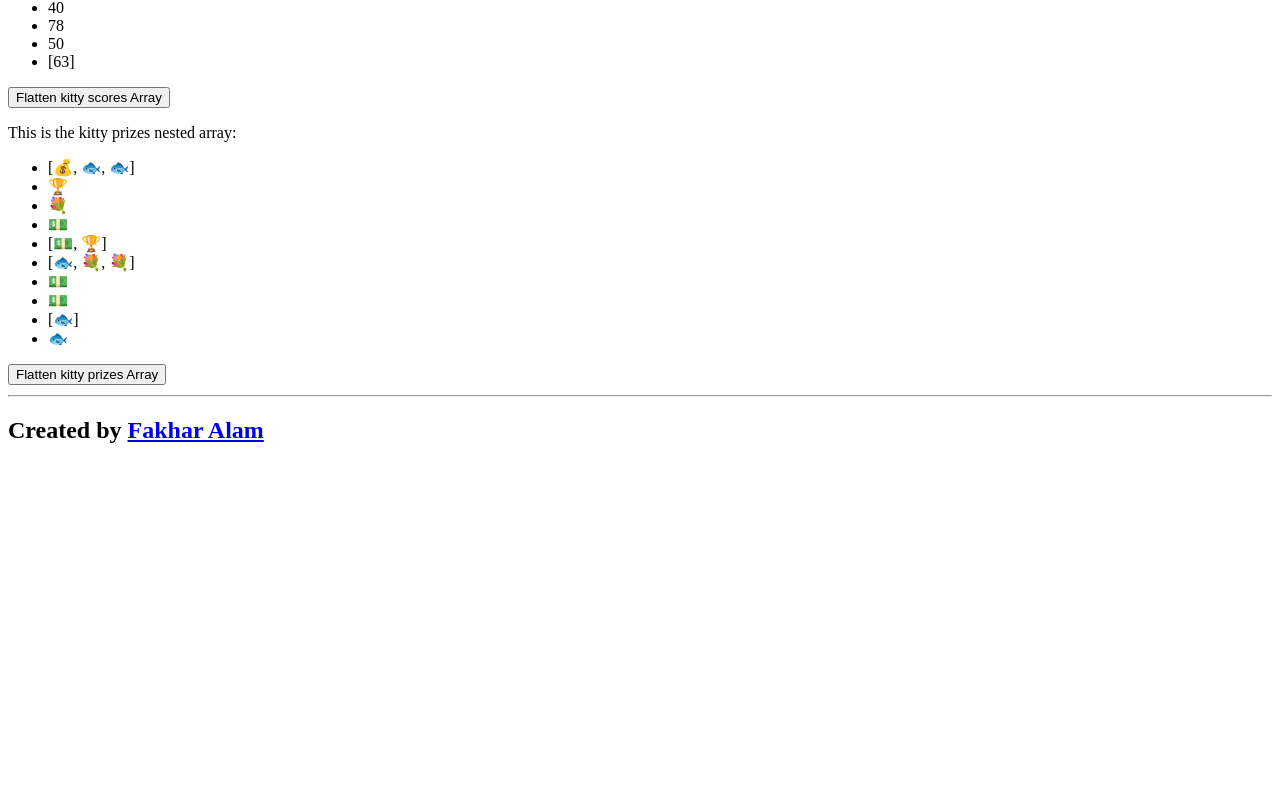
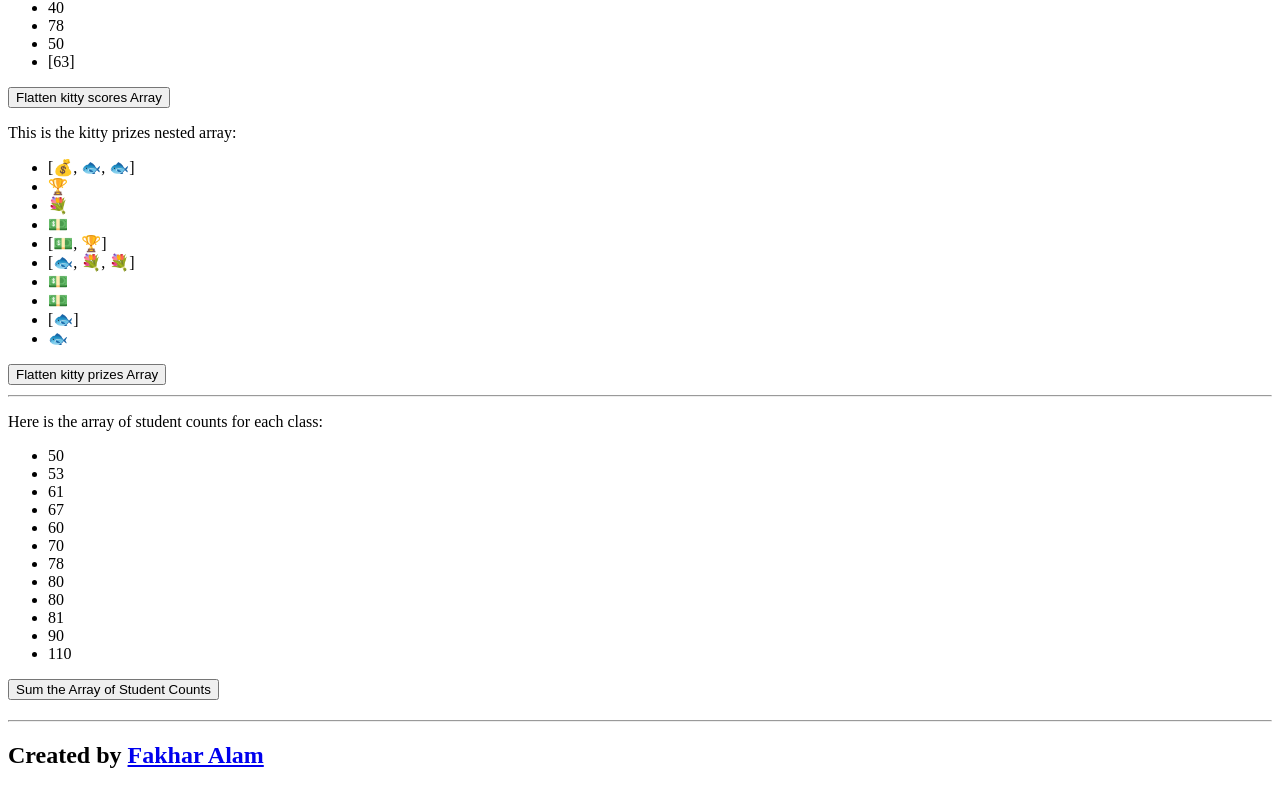
Before and after one commit to ThisisAlam/All-Javascript-challenges-fun-app, a React (Vite) app in the folder javescript-challenges/: page / in a window 1280 px wide. Shown: the part 1648-2437 px from the top of the page. Before the commit the page ends 2112 px from the top, so only its background shows below. Built offline with nearby package versions, Linux system fonts and the light colour scheme.

Commit message:
updated the codebase

```diff
--- a/javescript-challenges/src/App.jsx
+++ b/javescript-challenges/src/App.jsx
@@ -11,8 +11,8 @@ import Palindrom from "./components/Palindrom";
 import RecoverPassword from "./components/RecoverPassword";
 import FrequencyOfLetters from "./components/FrequencyOfLetters";
 import RemoveDupFromRecipe from "./components/RemoveDupFromRecipe";
-
 import FlattenTheArray from "./components/FlattenTheArray";
+import SumTheArray from "./components/SumTheArray";
 
 import "./App.css";
 
@@ -82,6 +82,9 @@ export default function App() {
 
         {/* //function to "Flatten the Array" */}
         <FlattenTheArray />
+        <hr />
+        {/* //function to "Sum the Array" */}
+        <SumTheArray />
       </main>
       <hr />
       <footer>
--- /dev/null
+++ b/javescript-challenges/src/components/SumTheArray.jsx
@@ -0,0 +1,32 @@
+import React from "react";
+
+export default function SumTheArray() {
+
+    const studentCount = [50,53,61,67,60,70,78,80,80,81,90,110];
+
+    const [totalStudents, setTotalStudents] = React.useState();
+
+    function sumTheArray(array) {
+        let totalStudents = 0;
+        for (let i = 0; i < array.length; i++) {
+            totalStudents += array[i];
+        }
+        return <p>Total number of students: {totalStudents}</p>;
+    }
+    return (
+        <div className="sum-the-array-game">
+            <p>Here is the array of student counts for each class:</p>
+            <ul>
+                {studentCount.map((count, index) => (
+                    <li key={index}>{count}</li>
+                ))}
+            </ul>
+            <button onClick={() => setTotalStudents(sumTheArray(studentCount))}>
+                Sum the Array of Student Counts
+            </button>
+            <div style={{marginTop:"20px"}}>
+                {totalStudents}
+            </div>
+        </div>
+    )
+}
```
